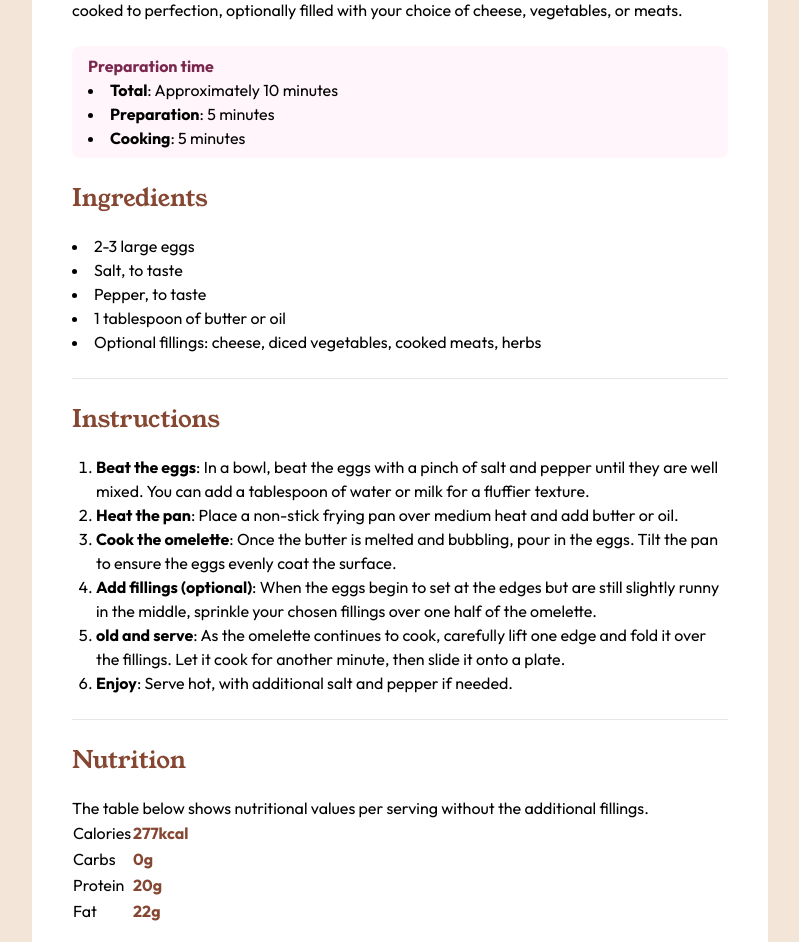
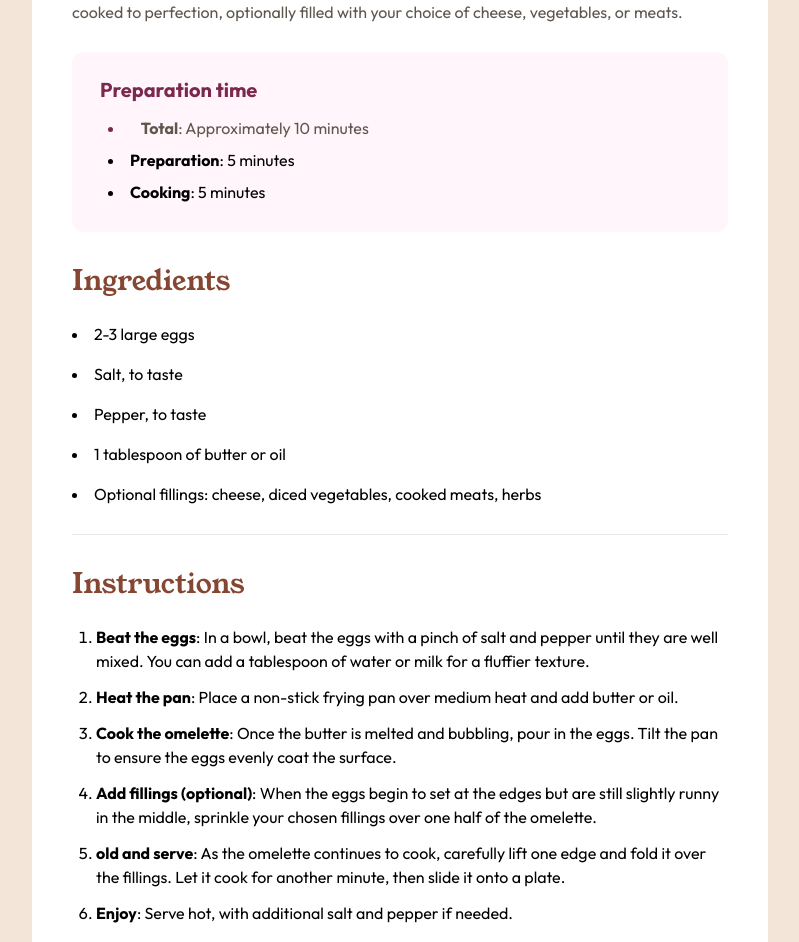
Before and after one commit to n0rrman/frontend-mentor-challenges, a Next.js app in the folder recipe-page/: page / in a window 1280 px wide. Shown: the part 590-1532 px from the top of the page, without its empty margins (240-1039 px from the left). Built offline with nearby package versions, Linux system fonts and the light colour scheme.

Commit message:
recipe-page details improved

```diff
--- a/recipe-page/src/app/layout.tsx
+++ b/recipe-page/src/app/layout.tsx
@@ -1,8 +1,5 @@
 import type { Metadata } from "next";
-import { Inter } from "next/font/google";
 import "./globals.css";
-
-const inter = Inter({ subsets: ["latin"] });
 
 export const metadata: Metadata = {
   title: "Recipe page",
@@ -17,7 +14,7 @@ export default function RootLayout({
 }>) {
   return (
     <html lang="en">
-      <body className={inter.className}>{children}</body>
+      <body className="bg-eggshell">{children}</body>
     </html>
   );
 }
--- a/recipe-page/src/app/page.tsx
+++ b/recipe-page/src/app/page.tsx
@@ -6,29 +6,34 @@ import foodImage from "/public/image-omelette.jpeg";
 export default function Home() {
   return (
     <div
-      className={`flex justify-center items-center min-h-screen bg-eggshell ${outfit.className}`}
+      className={`flex justify-center items-center min-h-screen ${outfit.className}`}
     >
-      <main className="flex flex-col gap-6 max-w-[46rem] bg-white p-10 rounded-2xl my-0 md:my-[7.5rem]">
+      <main className="flex flex-col gap-7 max-w-[46rem] bg-white md:p-10 rounded-none md:rounded-3xl my-0 md:my-[7.5rem]">
         <section>
-          <div className="relative w-full aspect-[2.1866666667] rounded-xl overflow-hidden">
+          <div className="relative w-full aspect-[2.1866666667] md:rounded-xl overflow-hidden">
             <Image src={foodImage} alt="" fill />
           </div>
-          <h1 className={`${young.className} py-8 text-4xl`}>
+          <h1 className={`${young.className} pt-8 pb-3.5 text-[2.5rem]`}>
             Simple Omelette Recipe
           </h1>
 
-          <p>
+          <p className="text-wengeBrown">
             An easy and quick dish, perfect for any meal. This classic omelette
             combines beaten eggs cooked to perfection, optionally filled with
             your choice of cheese, vegetables, or meats.
           </p>
         </section>
-        <section className="px-4 py-2 rounded-lg bg-roseWhite">
-          <h3 className="text-darkRaspberry font-bold">Preparation time</h3>
+        <section className="px-7 py-6 rounded-xl bg-roseWhite space-y-2">
+          <h3 className="text-darkRaspberry font-bold text-xl">
+            Preparation time
+          </h3>
 
-          <ul className="list-disc list-inside">
-            <li>
-              <span className="font-bold">Total</span>: Approximately 10 minutes
+          <ul className="list-disc list-inside flex flex-col gap-2 px-2 py-1">
+            <li className="text-darkRaspberry text-sm">
+              <span className="text-wengeBrown text-base">
+                <span className="ml-[0.8rem] font-bold">Total</span>:
+                Approximately 10 minutes
+              </span>
             </li>
 
             <li>
@@ -41,11 +46,11 @@ export default function Home() {
         </section>
 
         <section>
-          <h2 className={`${young.className} text-nutmeg text-2xl pb-5`}>
+          <h2 className={`${young.className} text-nutmeg text-[1.75rem] pb-5`}>
             Ingredients
           </h2>
 
-          <ul className="list-disc list-inside">
+          <ul className="list-disc list-inside flex flex-col gap-4">
             <li>2-3 large eggs</li>
             <li>Salt, to taste</li>
             <li>Pepper, to taste</li>
@@ -59,10 +64,10 @@ export default function Home() {
         <hr />
 
         <section>
-          <h3 className={`${young.className} text-nutmeg text-2xl pb-5`}>
+          <h3 className={`${young.className} text-nutmeg text-[1.75rem] pb-5`}>
             Instructions
           </h3>
-          <ol className="pl-6 list-decimal list-outside">
+          <ol className="pl-6 list-decimal list-outside flex flex-col gap-3">
             <li>
               <span className="font-bold">Beat the eggs</span>: In a bowl, beat
               the eggs with a pinch of salt and pepper until they are well
@@ -103,7 +108,7 @@ export default function Home() {
         <hr />
 
         <section>
-          <h3 className={`${young.className} text-nutmeg text-2xl pb-5`}>
+          <h3 className={`${young.className} text-nutmeg text-[1.75rem] pb-5`}>
             Nutrition
           </h3>
 
@@ -112,25 +117,25 @@ export default function Home() {
             additional fillings.
           </p>
 
-          <table>
-            <tbody>
-              <tr>
-                <td>Calories</td>
-                <td className="text-nutmeg font-bold">277kcal</td>
+          <table className="w-full">
+            <tbody className="flex flex-col">
+              <tr className=" border-b grid grid-cols-2 w-full px-7 py-3">
+                <td className="">Calories</td>
+                <td className=" text-nutmeg font-bold">277kcal</td>
               </tr>
 
-              <tr>
+              <tr className=" border-b grid grid-cols-2 w-full px-7 py-3">
                 <td>Carbs</td>
                 <td className="text-nutmeg font-bold">0g</td>
               </tr>
 
-              <tr>
+              <tr className=" border-b grid grid-cols-2 w-full px-7 py-3">
                 <td>Protein</td>
                 <td className="text-nutmeg font-bold">20g</td>
               </tr>
 
-              <tr>
-                <td>Fat</td>
+              <tr className=" grid grid-cols-2 w-full px-7 py-3">
+                <td className="">Fat</td>
                 <td className="text-nutmeg font-bold">22g</td>
               </tr>
             </tbody>
```
Also changed, not shown: 1 other file (tests, documents, lock files or other folders).
